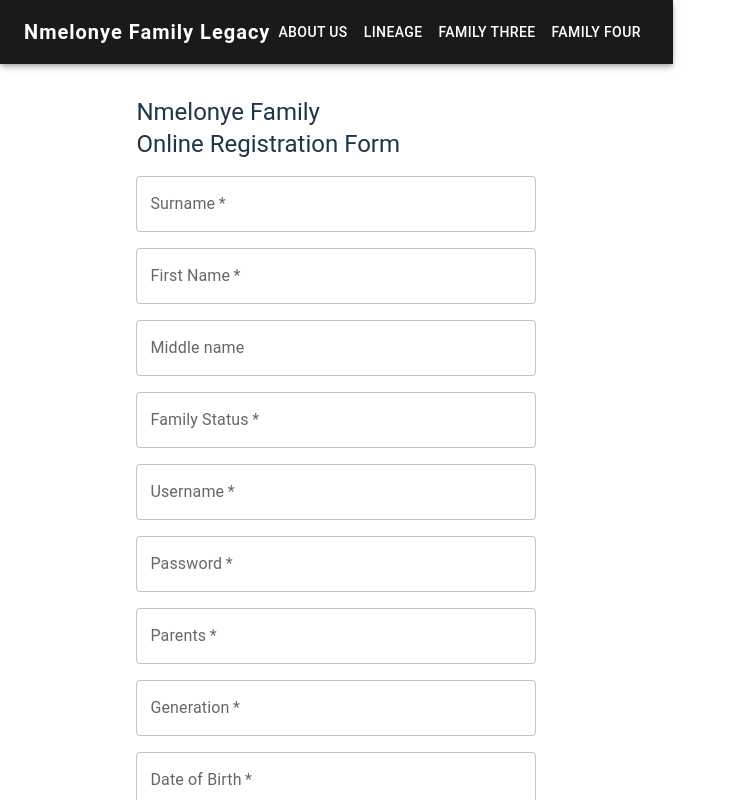
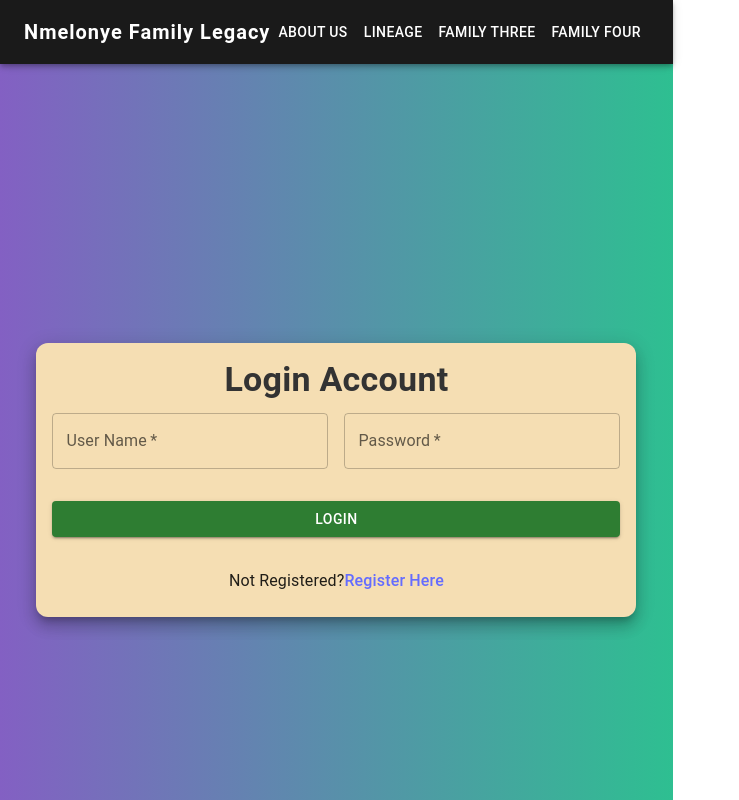
Before and after one commit to Jayblack-coder/family-page, a React (Vite) app: page / in a window 1280 px wide. Shown: the top 800 px of the page, without its empty margins (0-739 px from the left). Built offline with nearby package versions, Linux system fonts and the light colour scheme; no server answers.

Commit message:
new commit

```diff
--- a/package.json
+++ b/package.json
@@ -14,9 +14,11 @@
     "@emotion/styled": "^11.14.1",
     "@mui/icons-material": "^7.3.2",
     "@mui/material": "^7.3.2",
+    "axios": "^1.12.2",
     "react": "^19.1.1",
     "react-dom": "^19.1.1",
-    "react-router-dom": "^7.9.1"
+    "react-router-dom": "^7.9.1",
+    "react-spinners": "^0.17.0"
   },
   "devDependencies": {
     "@eslint/js": "^9.33.0",
--- a/src/App.jsx
+++ b/src/App.jsx
@@ -3,6 +3,7 @@ import Navbar from "./Components/Navbar";
 import Hero from "./Components/Hero";
 import Nwankwo from "./Components/Screens/Nwankwo";
 import Register from "./Components/Screens/Register";
+import Login from "./Components/Screens/Login";
 
 // import Family2 from "./pages/Family2";
 // import Family3 from "./pages/Family3";
@@ -14,7 +15,8 @@ function App() {
       <Navbar />
       {/* <Register /> */}
       <Routes>
-        <Route path="/" element={<Register />} />
+        <Route path="/" element={<Login />} />
+        <Route path="/register" element={<Register />} />
         <Route path="/home" element={<Hero />} />
         <Route path="/nwankwo" element={<Nwankwo />} />
         {/* <Route path="/family3" element={<Family3 />} />
--- a/src/Components/Screens/Login.jsx
+++ b/src/Components/Screens/Login.jsx
@@ -3,10 +3,11 @@ import { Link, useNavigate } from 'react-router-dom';
 import axios from 'axios';
 import { Box, Button, Card, CardContent, Stack, TextField, Typography } from '@mui/material';
 import { ClipLoader } from 'react-spinners';
+//import {URL} from '../Screens/Register.jsx';
 
-
-
-const Member = import.meta.env.Member;
+const API_URL = import.meta.env.VITE_API_URL
+//const Member = import.meta.env.Member;
+const LOGIN_URL=`${API_URL}/register/login`
 
 const Login = () => {
   const navigate = useNavigate();
@@ -22,7 +23,7 @@ const Login = () => {
 
     try {
       const res = await axios.post(
-        Member,
+        LOGIN_URL,
         { userName, password }
       );
       console.log(res)
--- a/src/Components/Screens/Register.jsx
+++ b/src/Components/Screens/Register.jsx
@@ -6,7 +6,7 @@ import{useNavigate} from 'react-router-dom'
 const API_URL = import.meta.env.VITE_API_URL;
 console.log(API_URL)
 
-const URL=`${API_URL}/members`
+const URL=`${API_URL}/register`
 
 const allowedSurnames = ['Nwankwo', 'Asouzu', 'Udorji', 'Okoli', 'Anyaga'];
 
```
Also changed, not shown: 1 other file (tests, documents, lock files or other folders).
